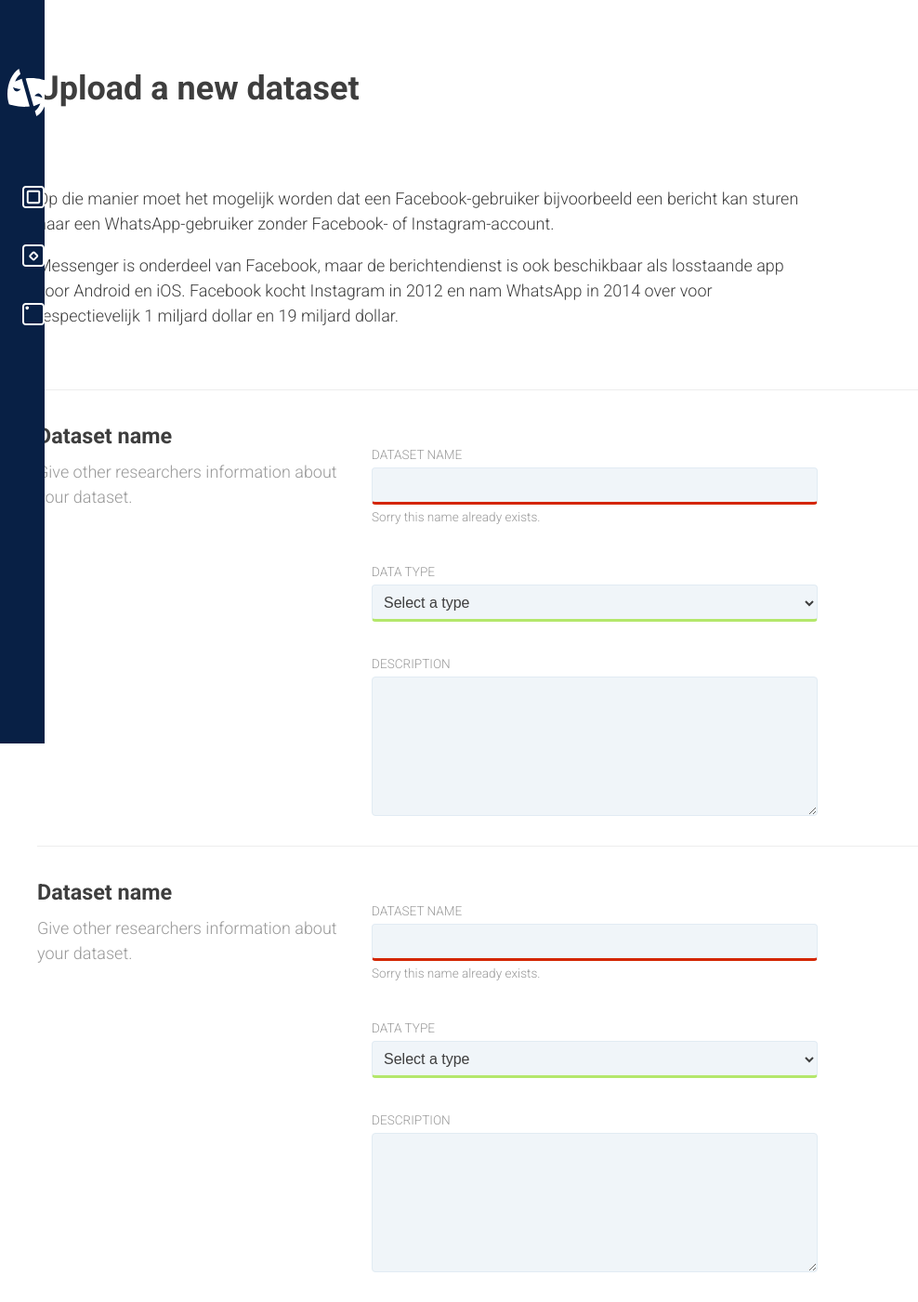
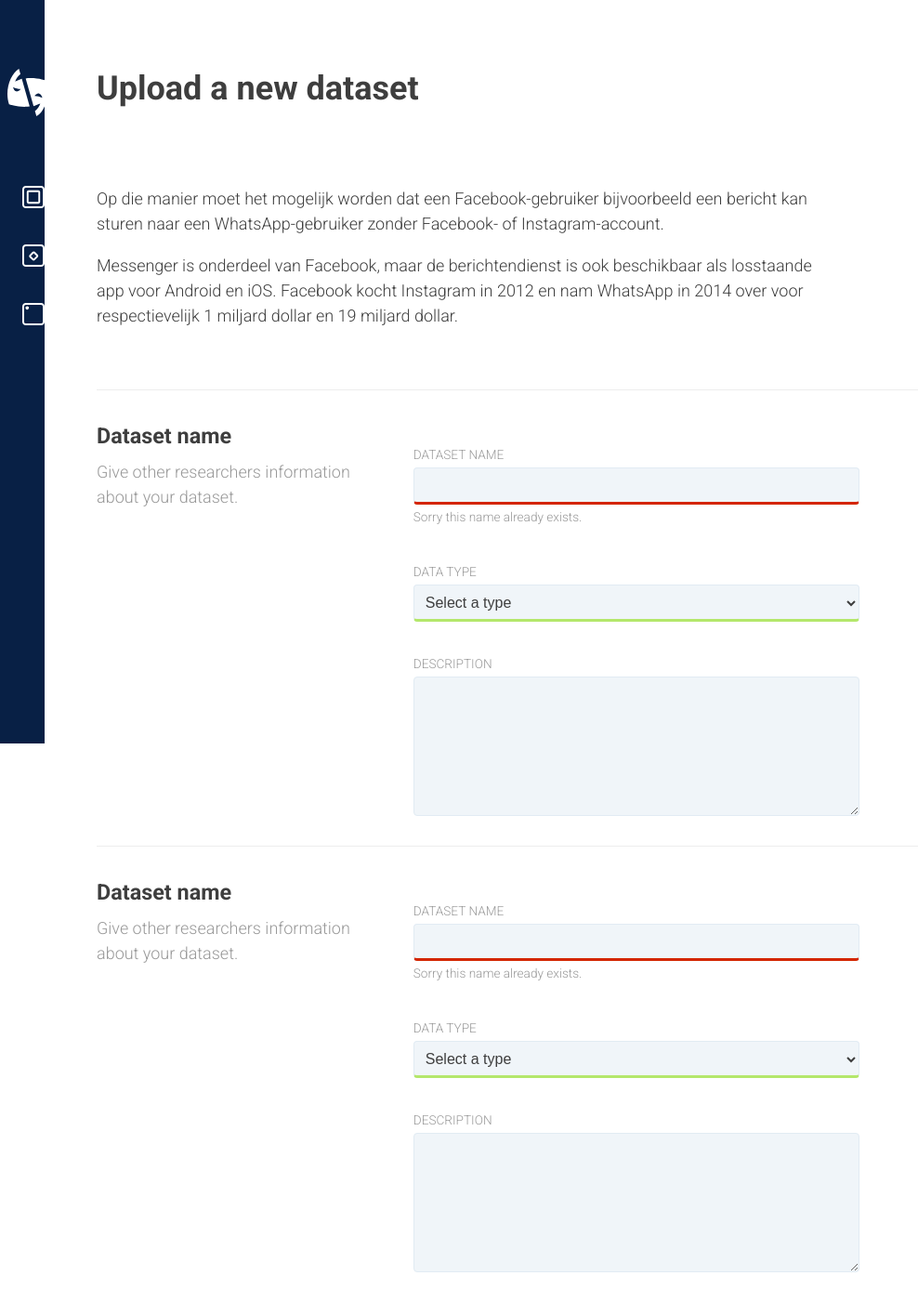
Before and after one commit to knaw-huc/Huc-css-util, a PHP site: page /all-elements-on-page.html in a window 1280 px wide. Shown: the whole page at 93% size, without its empty margins (0-988 px from the left). Run offline with PHP 8.4, Linux system fonts and the light colour scheme.

Commit message:
productbar and no nav

```diff
--- a/_dist/all-elements-on-page.html
+++ b/_dist/all-elements-on-page.html
@@ -31,12 +31,12 @@
 </div>
 <div class="hcContentContainer">
 
-  <div class="hcHeadSpace basicSideMargin">
+  <div class="hcHeadSpace hcBasicSideMargin">
     <h1>Upload a new dataset</h1>
   </div>
 
 
-  <div class="hcMarginBottom3 hcBlockText basicSideMargin">
+  <div class="hcMarginBottom3 hcBlockText hcBasicSideMargin">
     <p class="">Op die manier moet het mogelijk worden dat een Facebook-gebruiker bijvoorbeeld een bericht kan sturen naar een WhatsApp-gebruiker zonder Facebook- of Instagram-account.</p>
     <p class="">Messenger is onderdeel van Facebook, maar de berichtendienst is ook beschikbaar als losstaande app voor Android en iOS. Facebook kocht Instagram in 2012 en nam WhatsApp in 2014 over voor respectievelijk 1 miljard dollar en 19 miljard dollar.</p>
   </div>
@@ -52,7 +52,7 @@
     </ul>
   </div> -->
 
-  <div class="hcForm basicSideMargin">
+  <div class="hcForm hcBasicSideMargin">
     <div class="hcFormStack">
       <div class="hcStackInfo">
         <h2>Dataset name</h2>
@@ -88,7 +88,7 @@
     </div>
   </div>
 
-  <div class="hcForm basicSideMargin">
+  <div class="hcForm hcBasicSideMargin">
     <div class="hcFormStack">
       <div class="hcStackInfo">
         <h2>Dataset name</h2>
--- a/_dist/css/huc-util-huc.css
+++ b/_dist/css/huc-util-huc.css
@@ -377,7 +377,10 @@
   .hcProductBar:hover .logo {
     width: 4rem;
     margin-left: 0rem;
-    transition: all .4s; } }
+    transition: all .4s; }
+  .hcProductBar + .hcContentContainer {
+    margin-left: 4rem;
+    width: calc(100% - 4rem); } }
 
 @media (max-width: 800px) {
   .hcProductBar .hcHeadSpace {
--- a/_dist/css/huc-util-huygens.css
+++ b/_dist/css/huc-util-huygens.css
@@ -377,7 +377,10 @@
   .hcProductBar:hover .logo {
     width: 4rem;
     margin-left: 0rem;
-    transition: all .4s; } }
+    transition: all .4s; }
+  .hcProductBar + .hcContentContainer {
+    margin-left: 4rem;
+    width: calc(100% - 4rem); } }
 
 @media (max-width: 800px) {
   .hcProductBar .hcHeadSpace {
--- a/_dist/css/huc-util-self.css
+++ b/_dist/css/huc-util-self.css
@@ -377,7 +377,10 @@
   .hcProductBar:hover .logo {
     width: 4rem;
     margin-left: 0rem;
-    transition: all .4s; } }
+    transition: all .4s; }
+  .hcProductBar + .hcContentContainer {
+    margin-left: 4rem;
+    width: calc(100% - 4rem); } }
 
 @media (max-width: 800px) {
   .hcProductBar .hcHeadSpace {
--- a/_dist/css/huc-util.css
+++ b/_dist/css/huc-util.css
@@ -377,7 +377,10 @@
   .hcProductBar:hover .logo {
     width: 4rem;
     margin-left: 0rem;
-    transition: all .4s; } }
+    transition: all .4s; }
+  .hcProductBar + .hcContentContainer {
+    margin-left: 4rem;
+    width: calc(100% - 4rem); } }
 
 @media (max-width: 800px) {
   .hcProductBar .hcHeadSpace {
--- a/_dist/css/style.css
+++ b/_dist/css/style.css
@@ -377,7 +377,10 @@
   .hcProductBar:hover .logo {
     width: 4rem;
     margin-left: 0rem;
-    transition: all .4s; } }
+    transition: all .4s; }
+  .hcProductBar + .hcContentContainer {
+    margin-left: 4rem;
+    width: calc(100% - 4rem); } }
 
 @media (max-width: 800px) {
   .hcProductBar .hcHeadSpace {
```
Also changed, not shown: src/scss/components/_page-product-bar.scss (+5 -3 lines), src/templates/all-elements.html (+4 -4 lines), _dist/images/icons/hcIconHamburger.svg (added), src/images/icons/hcIconHamburger.svg (added).
